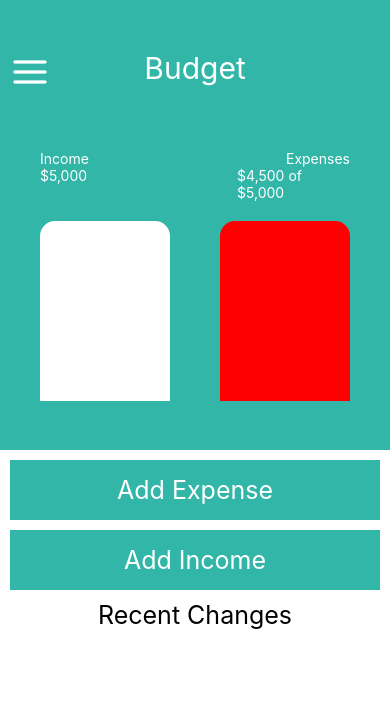
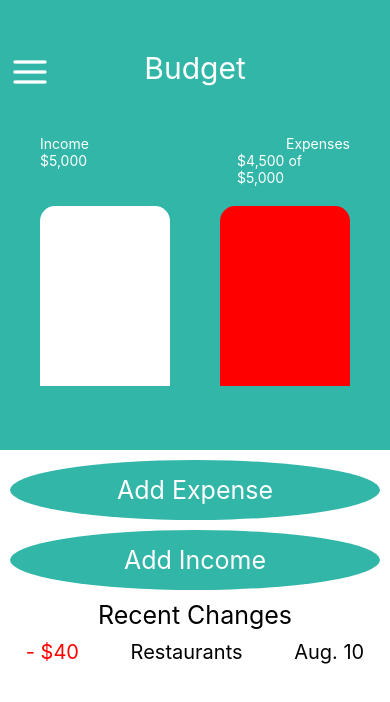
Before and after one commit to silva-tim/react-native-app, a React Native app: screen / in a window 390 px wide. Shown: the top 702 px of the page. Built offline with nearby package versions, Linux system fonts and the light colour scheme.

Commit message:
Added recent changes

```diff
--- a/components/Home.jsx
+++ b/components/Home.jsx
@@ -5,7 +5,7 @@ export default function Home() {
     <View style={{ backgroundColor: 'white', height: 1000 }}>
       <ScrollView>
         <View
-          style={{ backgroundColor: '#31B6A8', height: 350, paddingTop: 50 }}
+          style={{ backgroundColor: '#31B6A8', height: 350, paddingTop: 35 }}
         >
           <View style={styles.view}>
             <Text style={styles.text}>Income</Text>
@@ -28,6 +28,17 @@ export default function Home() {
             <Text style={styles.buttonText}>Add Income</Text>
           </Pressable>
           <Text style={styles.changesHeader}>Recent Changes</Text>
+          <View
+            style={{
+              flexDirection: 'row',
+              justifyContent: 'space-around',
+              paddingBottom: 10,
+            }}
+          >
+            <Text style={{ fontSize: 20, color: 'red' }}>- $40</Text>
+            <Text style={{ fontSize: 20 }}>Restaurants</Text>
+            <Text style={{ fontSize: 20 }}>Aug. 10</Text>
+          </View>
         </View>
         <View style={styles.overscroll} />
       </ScrollView>
@@ -66,6 +77,7 @@ const styles = StyleSheet.create({
     marginTop: 10,
     justifyContent: 'center',
     alignItems: 'center',
+    borderRadius: '100%',
   },
   buttonText: {
     fontSize: 25,
@@ -82,6 +94,6 @@ const styles = StyleSheet.create({
   changesHeader: {
     textAlign: 'center',
     fontSize: 25,
-    paddingTop: 10,
+    paddingVertical: 10,
   },
 });
```
